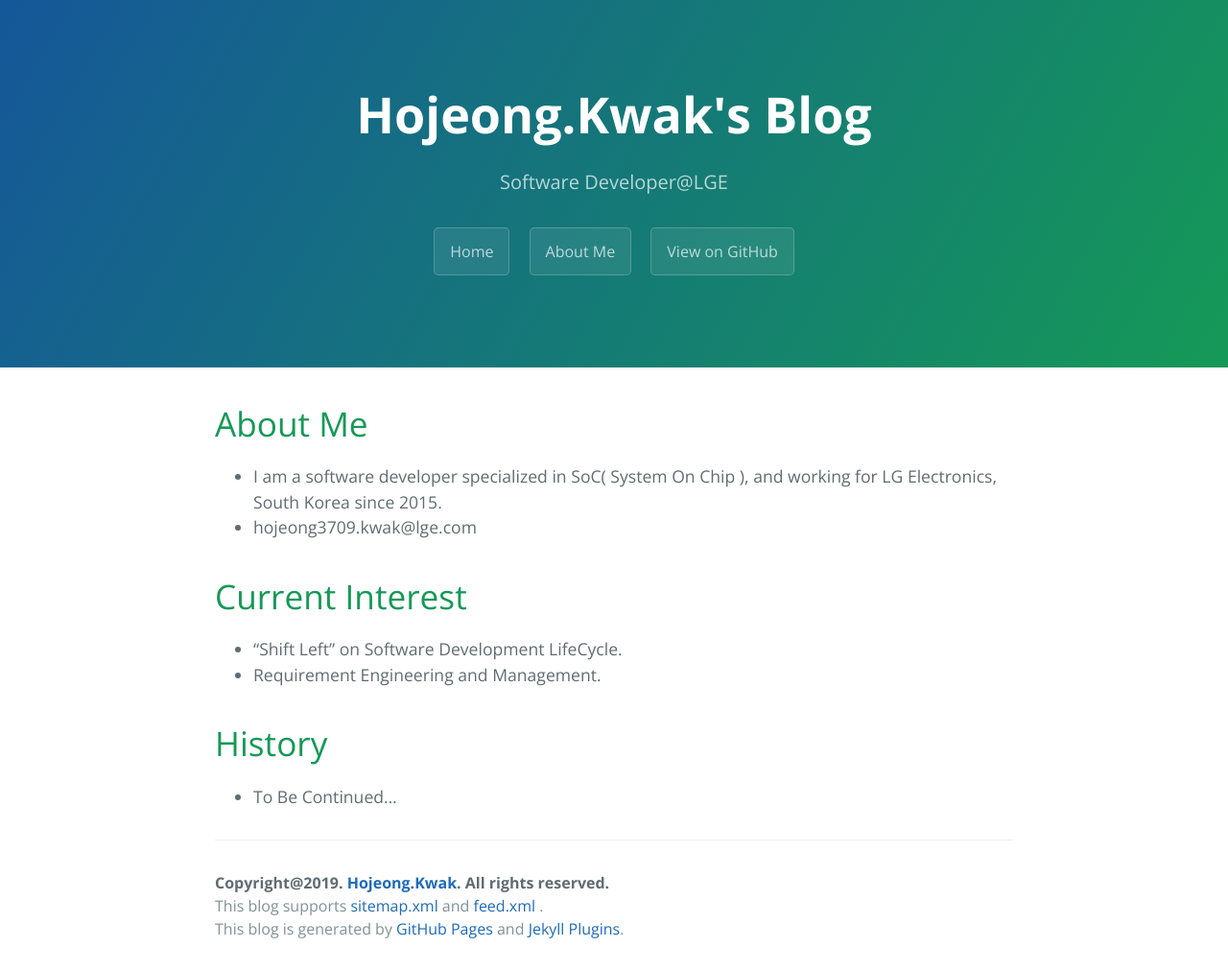
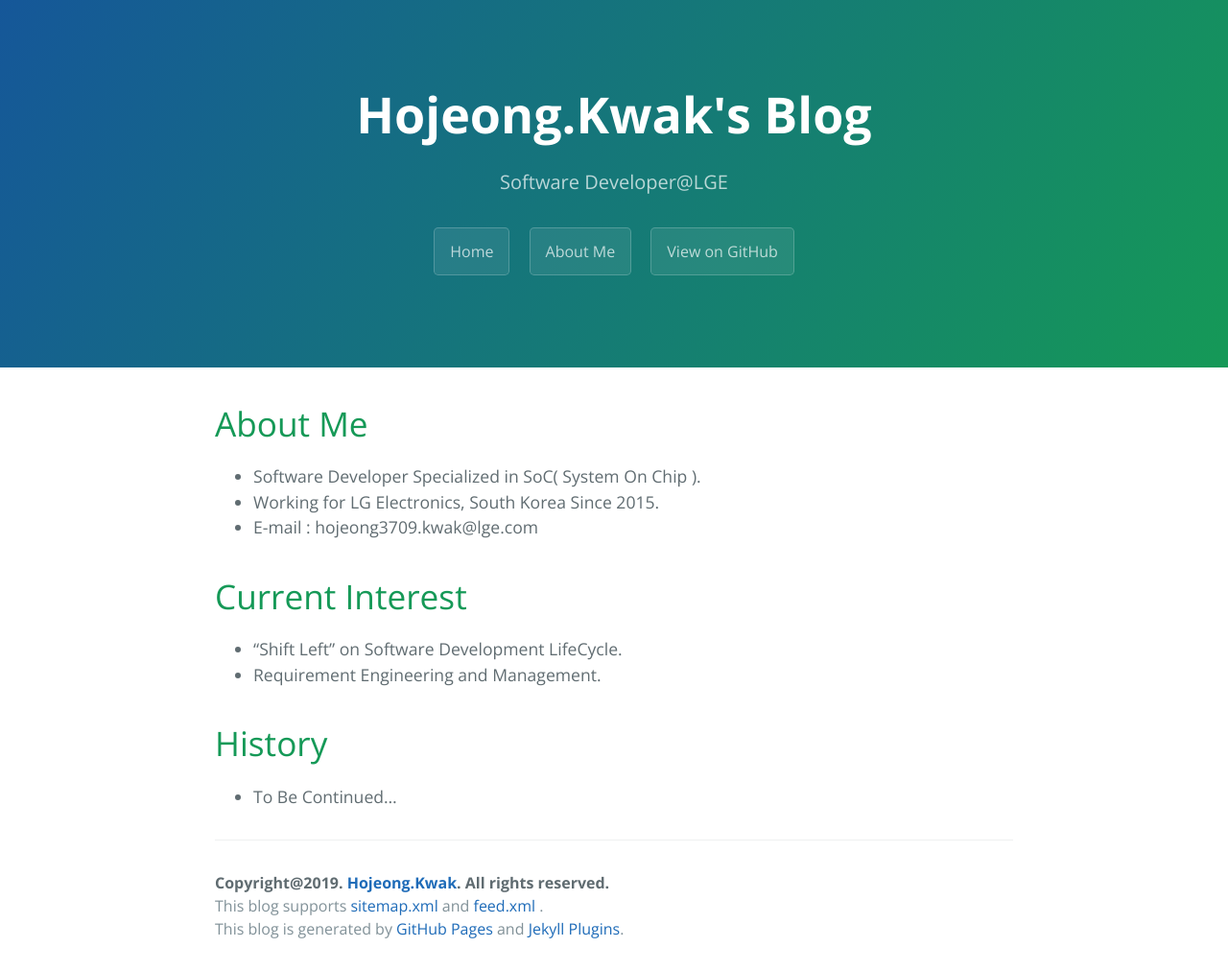
Before and after one commit to hojeong3709/hojeong3709.github.io, a Jekyll site: the page built from about.md, in a window 1280 px wide. Shown: the whole page at 96% size. Built offline with Jekyll 4.4.1, drawn with Linux system fonts in a browser that asks for light colours.

Commit message:
about.md second commit

```diff
--- a/about.md
+++ b/about.md
@@ -5,8 +5,9 @@ permalink: /about/
 ---
 
 # About Me
-- I am a software developer specialized in SoC( System On Chip ), and working for LG Electronics, South Korea since 2015.
-- hojeong3709.kwak@lge.com
+- Software Developer Specialized in SoC( System On Chip ).
+- Working for LG Electronics, South Korea Since 2015.
+- E-mail : hojeong3709.kwak@lge.com
 
 # Current Interest
 - "Shift Left" on Software Development LifeCycle.
```
